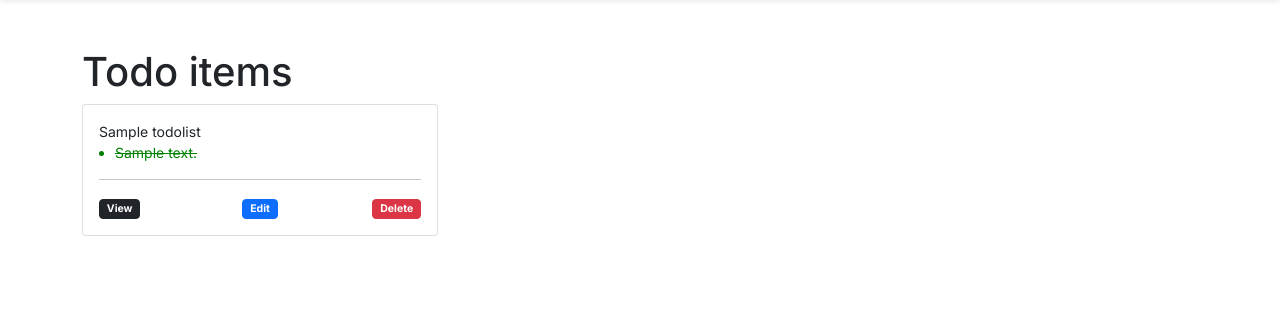
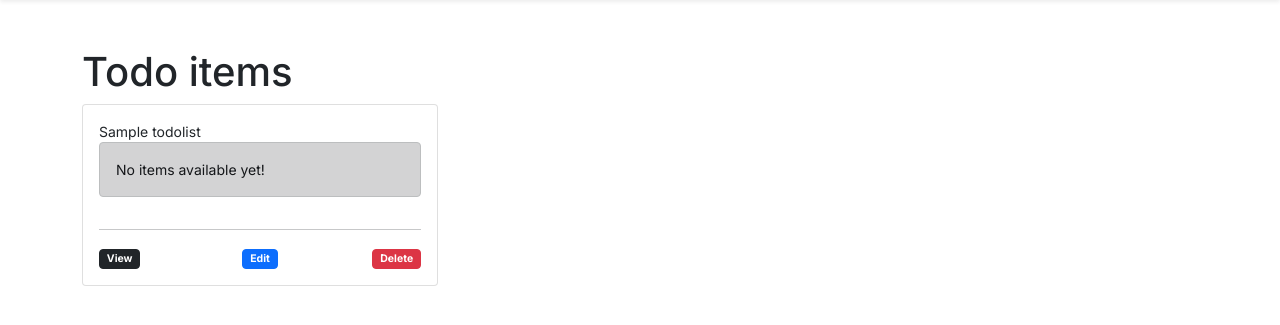
Before and after one commit to paulnyabaro/simple_todo, a Django app: page / in a window 1280 px wide. Shown: the part 56-381 px from the top of the page. Run offline with Django 4.2, Linux system fonts and the light colour scheme; tables that the repository leaves empty hold one stand-in row (Sample ...).

Commit message:
Added default item list

```diff
--- a/simple_todo/base/templates/base/index.html
+++ b/simple_todo/base/templates/base/index.html
@@ -16,6 +17,11 @@
                         <li>{{ item.text }}</li>
                         {% endif %}
                         {% endfor %}
+                        {% else %}
+                        <div class="alert alert-dark">
+                            No items available yet!
+                        </div>
+                        {% endif %}
                     </ul>
                     <hr>
                     <div class="row">
--- a/simple_todo/base/templates/base/list.html
+++ b/simple_todo/base/templates/base/list.html
@@ -15,6 +15,7 @@
         </div>
         <hr>
         <ul class="list-unstyled">
+            {% if todo_item.item_set.all %}
             {% for item in todo_item.item_set.all %}
             {% if item.complete %}
             <li>
@@ -28,6 +29,11 @@
             </li>
             {% endif %}
             {% endfor %}
+            {% else %}
+            <div class="alert alert-dark">
+                No items available yet!
+            </div>
+            {% endif %}
         </ul>
         {% csrf_token %}
         <div class="row mt-3">
```
Also changed, not shown: other parts of simple_todo/base/templates/base/index.html (+1 -0 lines).
